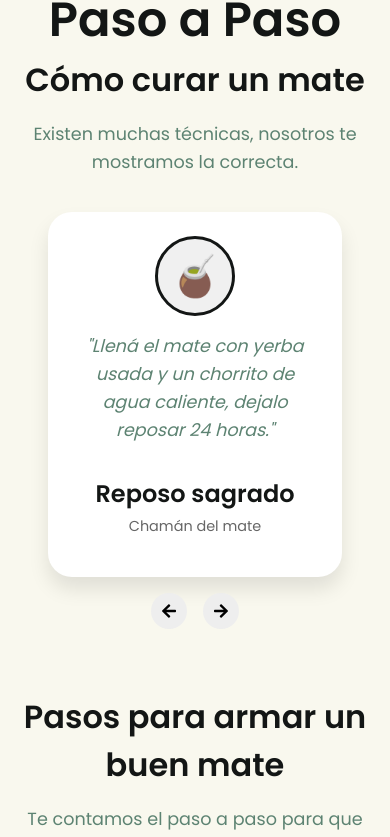
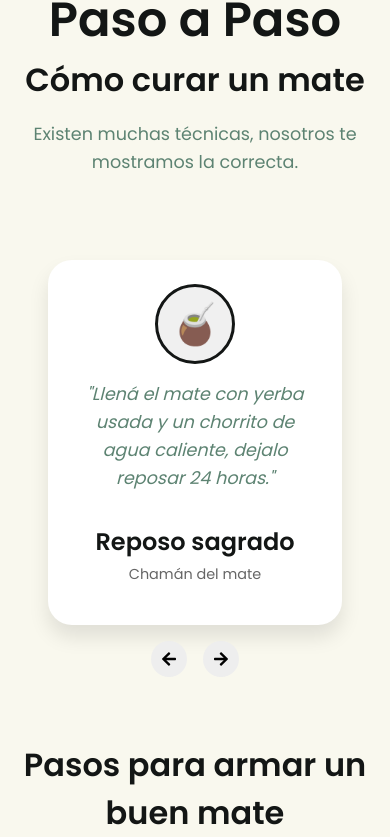
Before and after one commit to EliasDep/AmateroApp, a React (Vite) app: page / in a window 390 px wide. Shown: the part 2248-3085 px from the top of the page. Built offline with nearby package versions, Linux system fonts and the light colour scheme.

Commit message:
margenes

```diff
--- a/src/pages/pasoapaso/pasoapaso.css
+++ b/src/pages/pasoapaso/pasoapaso.css
@@ -65,6 +65,10 @@
     gap: 1rem;
   }
 
+  .slider_container {
+    margin-top: 3rem;
+  }
+
   .pasoapaso_text {
     margin-bottom: -14rem;
   }
```
